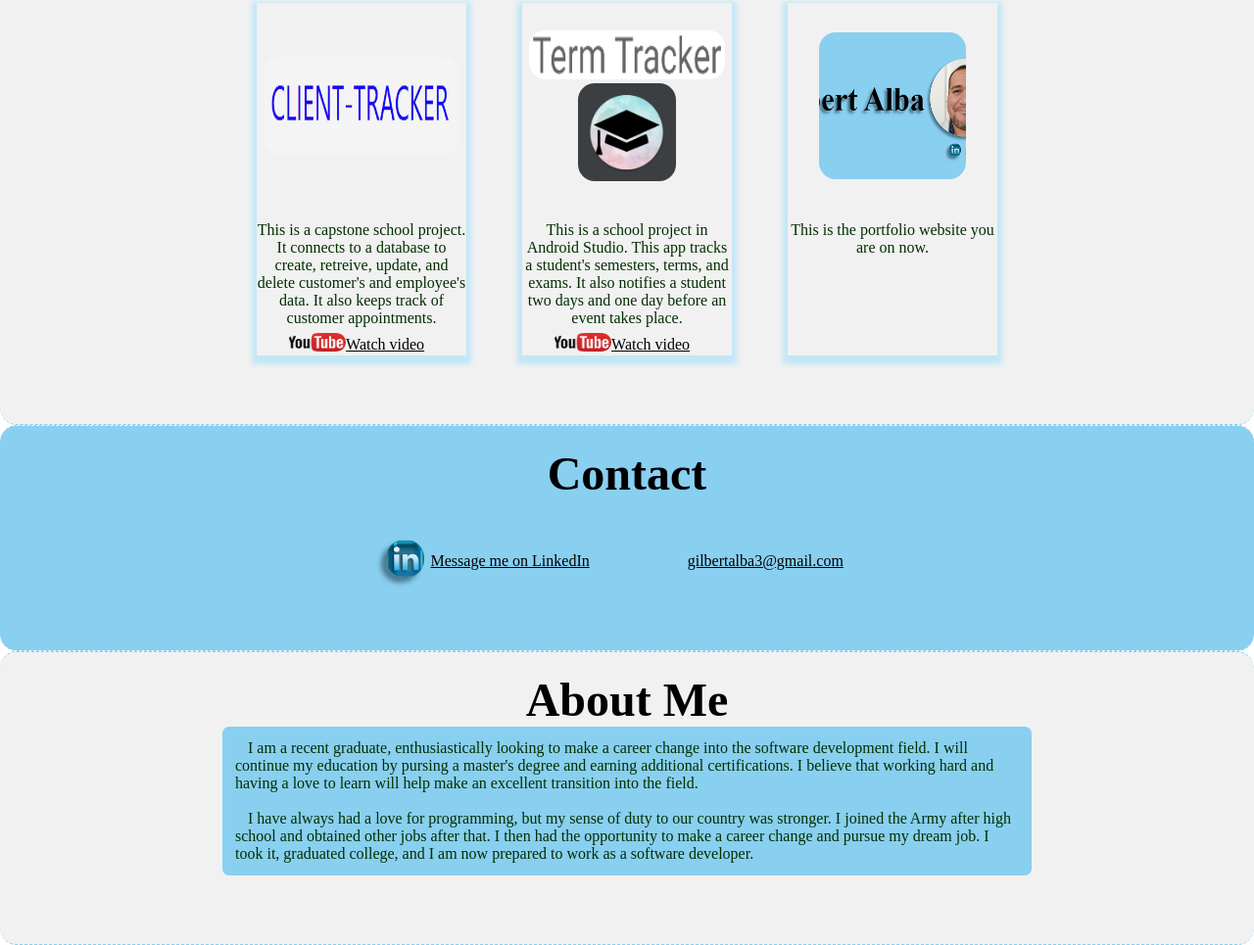
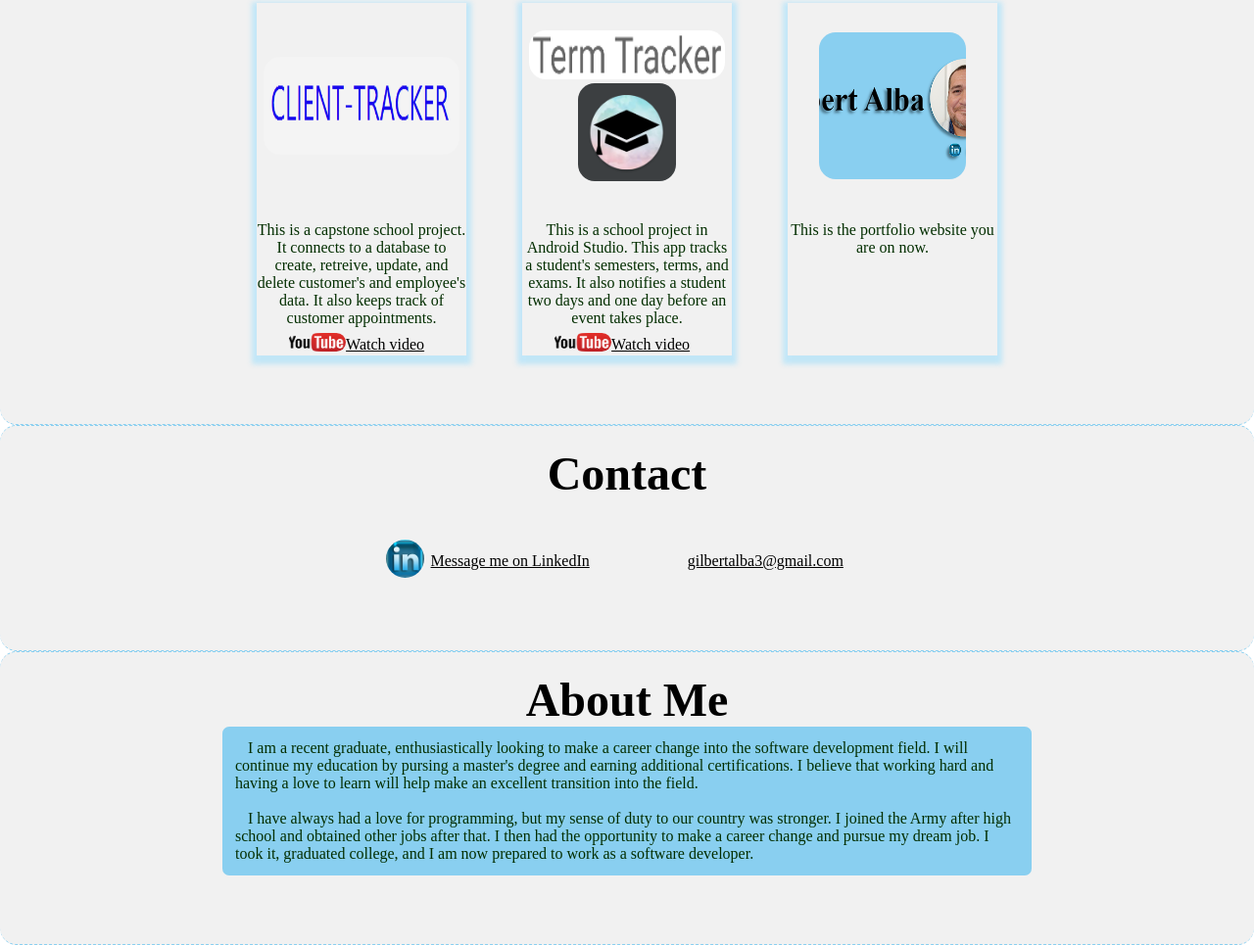
Before and after one commit to galba2/Portfolio-Webpage, a plain HTML site: page index.html in a window 1280 px wide. Shown: the part 779-1744 px from the top of the page at 98% size. Drawn offline with Linux system fonts and the light colour scheme.

Commit message:
commit 20

```diff
--- a/default.css
+++ b/default.css
@@ -299,6 +299,7 @@ p, li, span, label, input,textarea{
 /*    CONTACT     */
 /*~~~    s2   ~~~*/
 /*    ~~~~~~~~~    */
+/*
 #contact-section{
     background-color: var(--mainBackground);
 
@@ -326,6 +327,7 @@ p, li, span, label, input,textarea{
     margin-top: 3px;
 
     /*border: dashed;*/
+/*
 }
 
 #contact-form textarea{
@@ -339,6 +341,7 @@ p, li, span, label, input,textarea{
     margin-right: 7px;
     /*margin-top: 1px;*/
     /*border: dashed;*/
+    /*
 }
 
 #submit-button{
@@ -352,7 +355,7 @@ p, li, span, label, input,textarea{
     background-color: var(--send-button-color);
     border-color: #fff;
     cursor: pointer;
-}
+}*/
 /*~~~CONTACT BACKUP*/
 .contact-elements-wrapper{
     display: flex;
--- a/index.html
+++ b/index.html
@@ -114,7 +114,7 @@
         <div class="contact-elements-wrapper">
             <div class="contact-element">
                 <a href="https://www.linkedin.com/in/gilbert-alba" target="_blank">
-                    <img class="social-image" src="Linkedin_image.jpg" alt="Link with an icon to Gilbert Alba's linked in profile" width="39" height="39">
+                    <img src="Linkedin_image.jpg" alt="Link with an icon to Gilbert Alba's linked in profile" width="39" height="39" style="border-radius: 50%;">
                 </a>
                 <a href="https://www.linkedin.com/in/gilbert-alba" target="_blank">
                     Message me on LinkedIn
```
